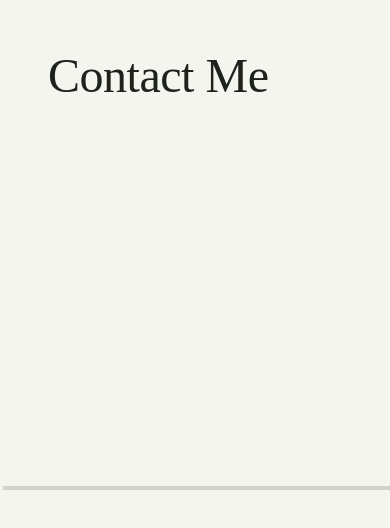
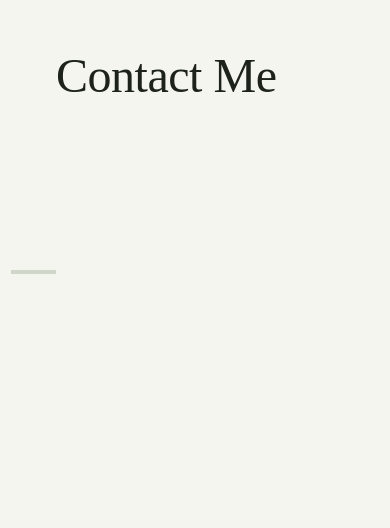
Before and after one commit to mohdyaseen-ind/Capstone1, a plain HTML site: page code/index.html in a window 390 px wide. Shown: the part 2978-3506 px from the top of the page. Drawn offline with Linux system fonts and the light colour scheme; a web font is replaced by a local one.

Commit message:
changes in responsiveness

```diff
--- a/code/index.css
+++ b/code/index.css
@@ -11,7 +11,7 @@
     min-height: 56.25rem; /* 56.25rem = 900px */
     top: -4.82rem; /* -77.125px */
     left: 3.21rem; /* 19.313px */
-    padding: 0rem 3rem 0rem 3rem; /* 48px = 3rem */
+    padding: 0rem 0rem 0rem 3.5rem; /* 48px = 3rem */
     gap: 0rem;
     opacity: 0rem;
     background-color: #F5F5EF;
@@ -343,10 +343,11 @@
     width: 84.875rem; /* 1344px = 84.875rem */
     height: 21.25rem; /* 340px = 21.25rem */
     padding: 6rem 0rem 6rem 0rem; /* 96px = 6rem */
-    gap: 6rem; /* 96px = 6rem */
+    gap: 8rem; /* 96px = 6rem */
     border: 0px 0px 0.125rem 0px; /* 2px = 0.125rem */
     opacity: 0px;
     display: flex;
+    margin-bottom: -13.5rem;
 }
 
 .p1 {
@@ -368,7 +369,7 @@
 .pb2 {
     width: 39rem; /* 624px = 39rem */
     height: 2.5rem; /* 40px = 2.5rem */
-    padding: 0.5rem 0rem 0rem 0rem; /* 8px = 0.5rem */
+    padding: -1rem 0rem 0rem 0rem; /* 8px = 0.5rem */
     gap: 0px;
     opacity: 0px;
 }
--- a/code/index.html
+++ b/code/index.html
@@ -87,7 +87,7 @@
 
         <!-- This is for before footer -->
          <div class="beforefooter">
-            <p class="p1">Contact Me</p>
+            <div><p class="p1">Contact Me</p></div>
             <div class="pb2">
                 <p class="p2">Get in touch to discuss your next eco-friendly project.</p>
             </div>
```
